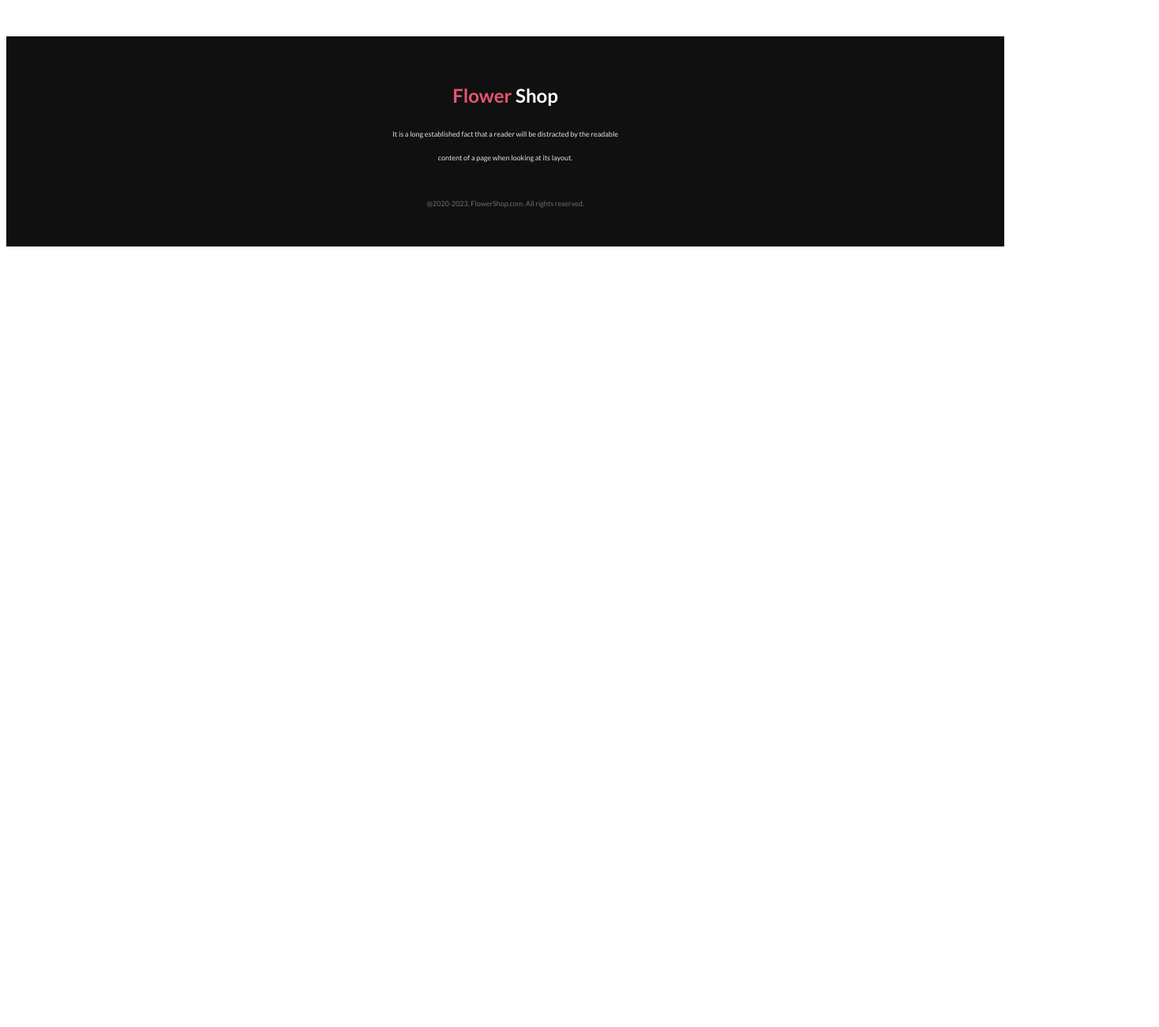
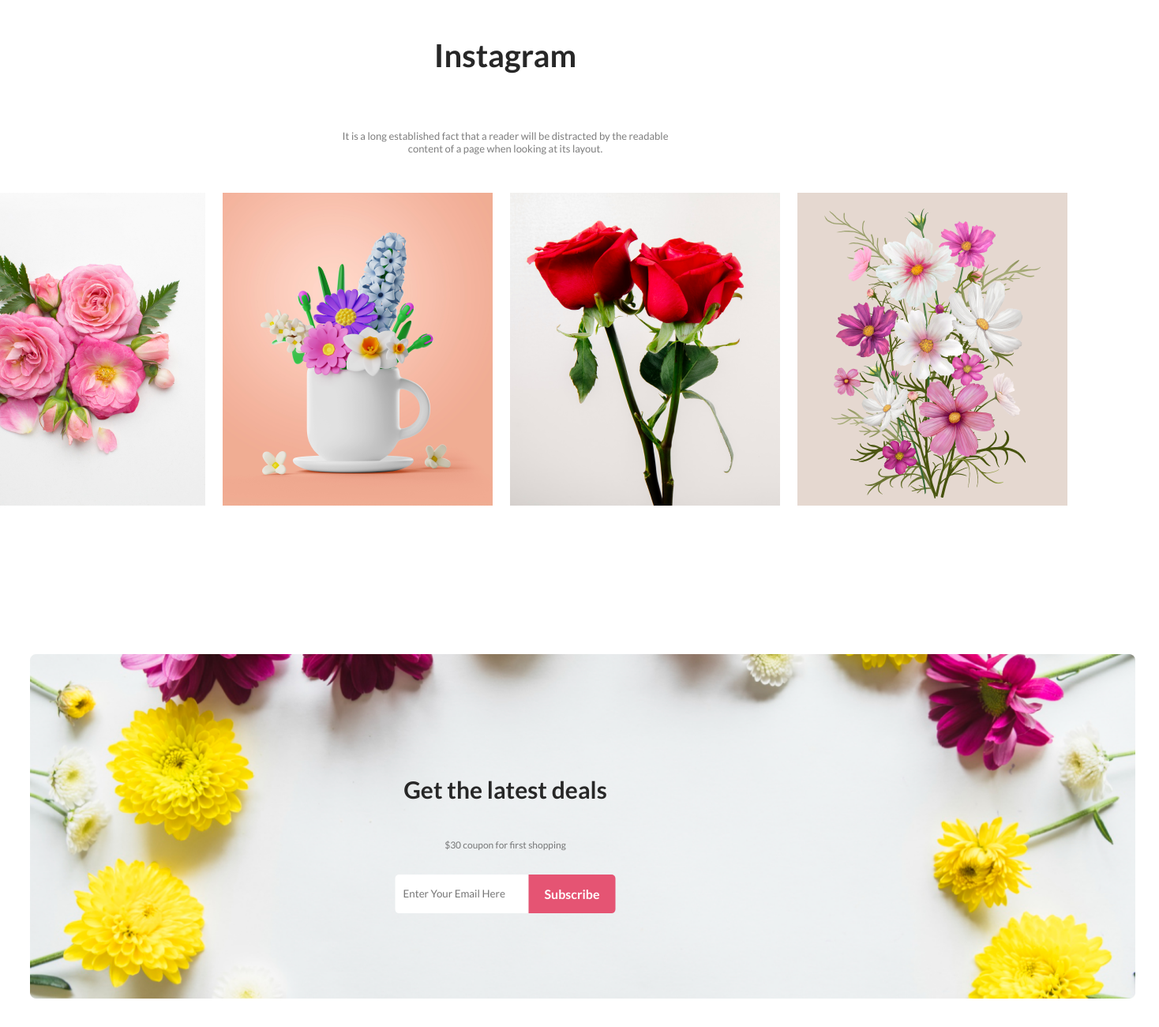
Before and after one commit to ADevph/Flowershopassignment, a plain HTML site: page index.html in a window 1280 px wide. Shown: the part 1420-2720 px from the top of the page at 79% size, 1468 px wide, since content can reach past the window. Before the commit the page ends 1862 px from the top, so only its background shows below. Drawn offline with Linux system fonts and the light colour scheme.

Commit message:
all section add

```diff
--- a/index.html
+++ b/index.html
@@ -51,6 +51,62 @@
 </section>
 
 
+  <section>
+    <h3 class="section-title">Instagram</h3>
+    <p id="insta-description" class="section-description">
+        It is a long established fact that a reader will be distracted by the readable <br> content of a page when looking at its layout.
+    </p>
+    <div class="insta-container">
+
+        <div class="insta">
+            <img src="Flower Asset/Flower 01.png" alt="">
+
+        </div>
+        <div class="insta">
+            <img src="Flower Asset/Rectangle 5.png" alt="">
+
+        </div>
+        <div class="insta">
+            <img src="Flower Asset/Rectangle 6.png" alt="">
+
+        </div>
+        <div class="insta">
+            <img src="Flower Asset/Rectangle 4.png" alt="">
+
+        </div>
+    </div>
+</section>
+<section>
+    <div class="emailsection">
+
+      <div class="econtent">
+     <h4 class="emailtitle">Get the latest deals</h4>
+    <p class="script">$30 coupon for first shopping</p>
+
+
+        <form class="email" action="">
+          <div class="input-wrapper">
+            <input type="email" name="" placeholder="Enter Your Email Here" id="">
+
+            <button class="btn-sub">Subscribe</button>
+          </div>
+        </form>
+      </div>
+      <img class="pic" src="Flower Asset/Rectangle 9.png" alt="">
+    </div>
+  </section>
+
+
+
+
+
+
+
+
+
+
+
+
 </main>
 <footer class="footer">
 
@@ -58,7 +114,7 @@
 
         <div class="footercontent">
 
-    <h2 class="footertitle"> <span class="flowerclr">Flower</span> <span class="shopclr">Shop</span></h2>
+    <h2 class="footertitle"><span class="flowerclr">Flower</span><span class="shopclr">Shop</span></h2>
     <p class="footerabout">It is a long established fact that a reader will be distracted by the readable <br> content of a page when looking at its layout.</p>
     <br>
     <p class="copyright">
--- a/style/style.css
+++ b/style/style.css
@@ -127,6 +127,138 @@ padding: 15px 25px;
 margin-top: 20px;
 }
 
+#insta-description{
+
+    padding: 30px 150px;
+}
+.section-title {
+color: #272727;
+text-align: center;
+font-size: 40px;
+font-weight: 800;
+
+}
+.section-description {
+    color: rgba(39, 39, 39, 0.60);
+    text-align: center;
+
+    font-size: 13px;
+
+    font-weight: 400;
+
+}
+
+.insta{
+
+
+    padding: 5px 15px 5px 5px ;
+    border-radius: px;
+    background: #FFF;
+
+
+}
+.insta-container{
+
+    display: flex;
+    gap: 2px;
+    justify-content: center;
+
+    margin-left: 160px;
+    margin-right: 160px;
+
+}
+
+.emailtitle{
+ color: #272727;
+text-align: center;
+font-size: 40px;
+font-weight: 800;
+line-height: normal;
+}
+.script{
+color: rgba(39, 39, 39, 0.60);
+text-align: center;
+font-size: 18px;
+font-style: normal;
+font-weight: 400;
+
+}
+
+ .pic {
+   padding: 30px;
+    width: 1400px;
+    height: auto;
+    display: block;
+    margin-top: 150px;
+    margin-bottom: 150px;
+  }
+
+ .emailsection {
+    position: relative;
+  }
+
+  .econtent {
+    position: absolute;
+    top: 50%;
+    left: 50%;
+    transform: translate(-50%, -50%);
+    text-align: center;
+  }
+
+  .emailtitle {
+color: #272727;
+text-align: center;
+font-size: 30px;
+font-weight: 800;
+padding: 5px;
+  }
+
+  .script {
+
+color: rgba(39, 39, 39, 0.60);
+text-align: center;
+font-size: 12px;
+font-weight: 400;
+margin-bottom: 30px;
+  }
+
+  .email {
+    display: flex;
+    align-items: center;
+    justify-content: center;
+  }
+
+  .input-wrapper {
+
+    display: flex;
+  }
+
+  input[type="email"] {
+    padding: 10px;
+    color: #757575;
+    border-radius: 5px 0 0 5px;
+    background: #FFF;
+    border: 0;
+
+  }
+
+  .btn-sub {
+
+    padding: 15px 20px;
+    color: #FFF;
+    font-size: 16px;
+    font-weight: bold;
+    background: #E55473;
+    border: 0;
+    border-radius: 0 5px 5px 0;
+  }
+
+
+
+
+
+
+
 
 .footer{
 
@@ -159,7 +291,7 @@ color: rgba(255, 255, 255, 0.90);
 text-align: center;
 font-size: 9px;
 font-weight: 400;
-line-height: 30px;
+
 }
 
 
@@ -172,5 +304,6 @@ display: flex;
 
 align-items: center;
 justify-content: center;
-    margin: 130px 0;
+margin: 0px;
+
 }
```
